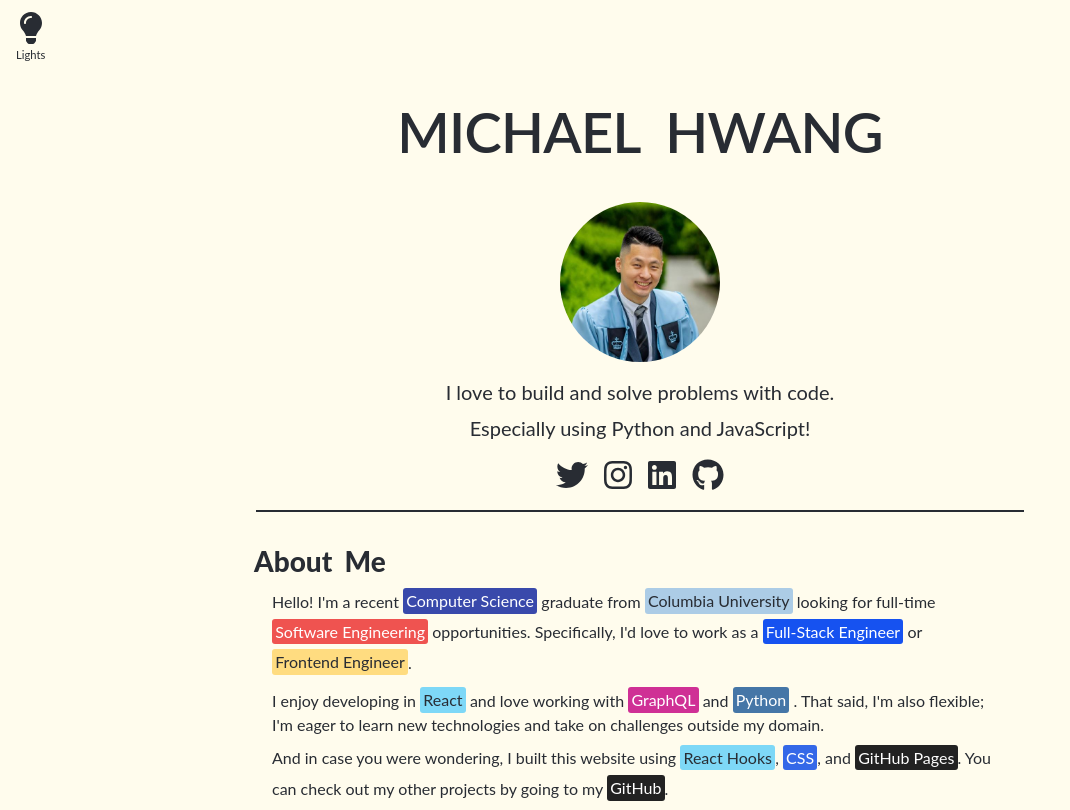
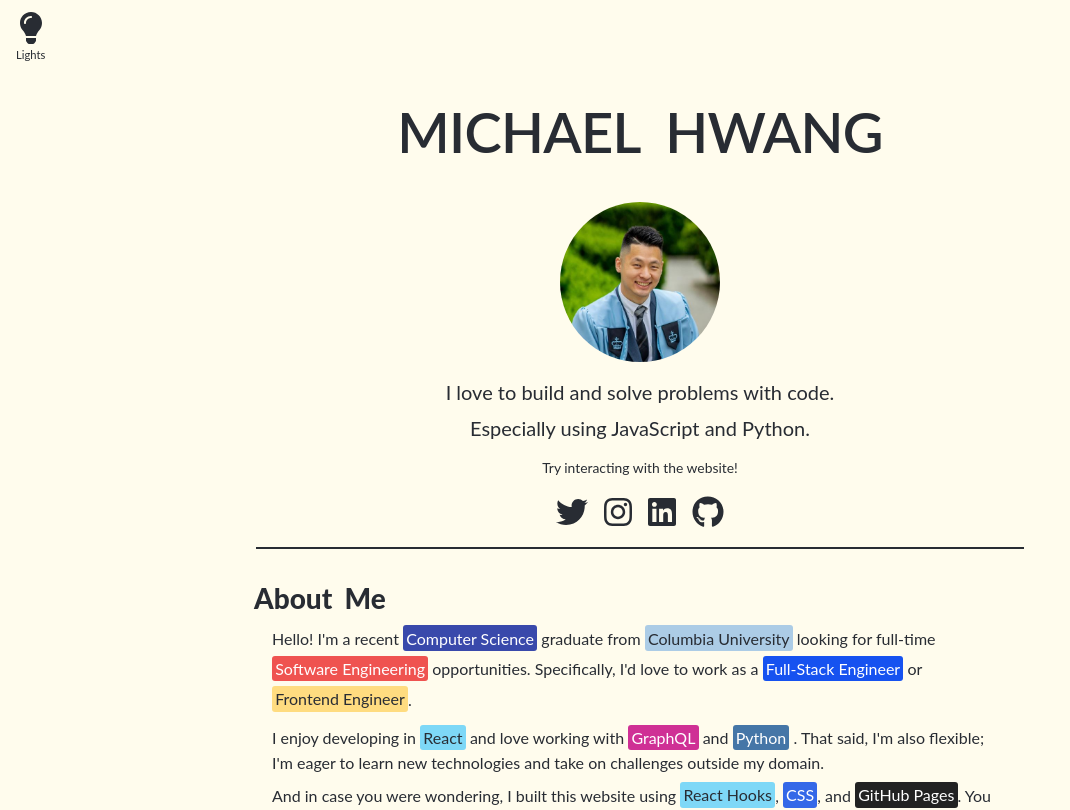
Before and after one commit to injeyhwang/injeyhwang.github.io, a React (Create React App) app: page / in a window 1280 px wide. Shown: the top 810 px of the page, without its empty margins (0-1070 px from the left). Built offline with nearby package versions, Linux system fonts and the light colour scheme.

Commit message:
added more hover glow on texts: header, about, and footer

```diff
--- a/src/sections/About.js
+++ b/src/sections/About.js
@@ -7,7 +7,7 @@
 export default function About() {
   function renderIntro() {
     return (
-      <p>
+      <p className='sentence sentence-hover-glow'>
         Hello! I'm a recent&nbsp;
         <span className='major highlight grow'>Computer Science</span>
         &nbsp;graduate from&nbsp;
@@ -29,7 +29,7 @@
 
   function renderLookingFor() {
     return (
-      <p>
+      <p className='sentence sentence-hover-glow'>
         I enjoy developing in&nbsp;
         <a className='react highlight grow' href='https://reactjs.org/'>
           React
@@ -50,7 +50,7 @@
 
   function renderProject() {
     return (
-      <p>
+      <p className='sentence sentence-hover-glow'>
         And in case you were wondering, I built this website using&nbsp;
         <span className='react highlight grow'>React Hooks</span>
         ,&nbsp;
@@ -70,7 +70,7 @@
 
   function renderInterests() {
     return (
-      <p>
+      <p className='sentence sentence-hover-glow'>
         When I'm not&nbsp;
         <span className='coding highlight grow'>Coding</span>, you can find
         me&nbsp;
--- a/src/sections/Footer.js
+++ b/src/sections/Footer.js
@@ -3,14 +3,12 @@
 import '../styles/footer.css';
 
 export default function Footer() {
-  function renderCopyright() {
-    return <p className='copyright'>© Copyright 2020 Michael Hwang</p>;
-  }
-
   return (
     <footer>
       <hr />
-      {renderCopyright()}
+      <p className='copyright footer-hover-glow'>
+        © Copyright 2020 Michael Hwang
+      </p>
     </footer>
   );
 }
--- a/src/sections/Header.js
+++ b/src/sections/Header.js
@@ -12,12 +12,15 @@
     <header>
       <SectionHeading headingTag={'h1'} headingString={'MICHAEL HWANG'} />
       <img className='profile-pic' src={photo} alt='pic' />
-      <div>
-        <h2 className='summary'>
-          I love to build and solve problems with code.
-        </h2>
-        <h2 className='summary'>Especially using Python and JavaScript!</h2>
+      <div className='letter letter-5'>
+        <h2>I love to build and solve problems with code.</h2>
+        <h2>Especially using JavaScript and Python.</h2>
       </div>
+      <h2 className='letter letter-3'>
+        <small>
+          <small>Try interacting with the website!</small>
+        </small>
+      </h2>
       <Social />
       <hr />
     </header>
--- a/src/styles/footer.css
+++ b/src/styles/footer.css
@@ -1,3 +1,8 @@
 .copyright {
   font-size: 1em;
+  transition: color 0.1s ease-in-out;
 }
+
+.footer-hover-glow:hover {
+  color: #6ED799;
+}
--- a/src/styles/highlight.css
+++ b/src/styles/highlight.css
@@ -1,3 +1,11 @@
+.sentence {
+  transition: color 0.1s ease-in-out;
+}
+
+.sentence-hover-glow:hover {
+  color: #147EFB;
+}
+
 .highlight {
   display: inline-block;
   border-radius: 3px;
```
